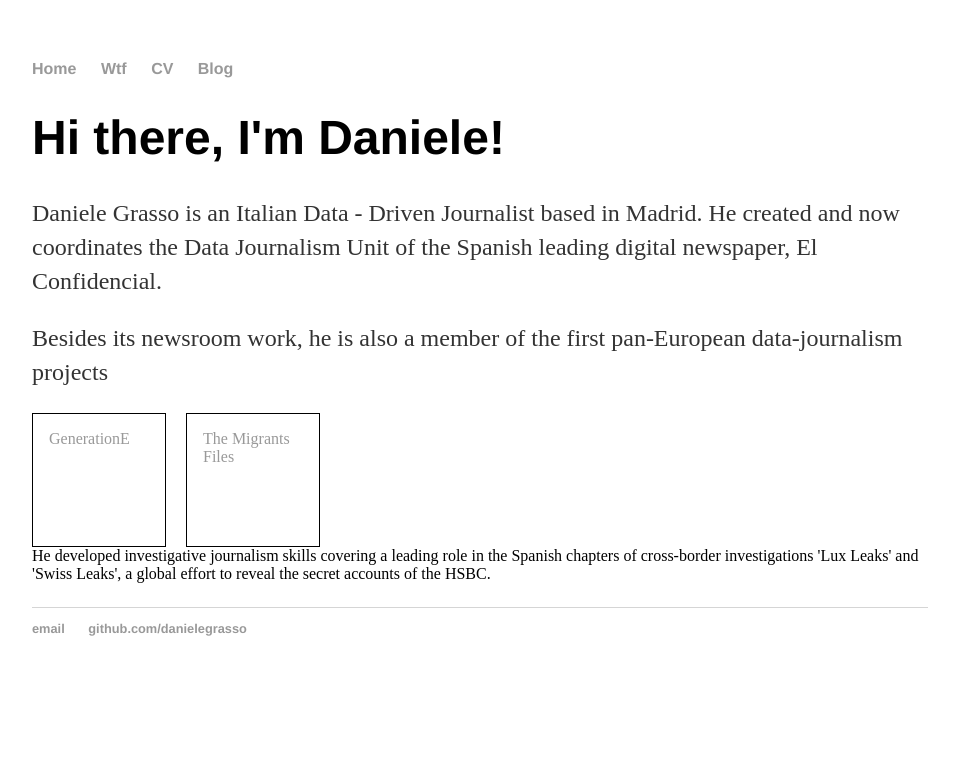
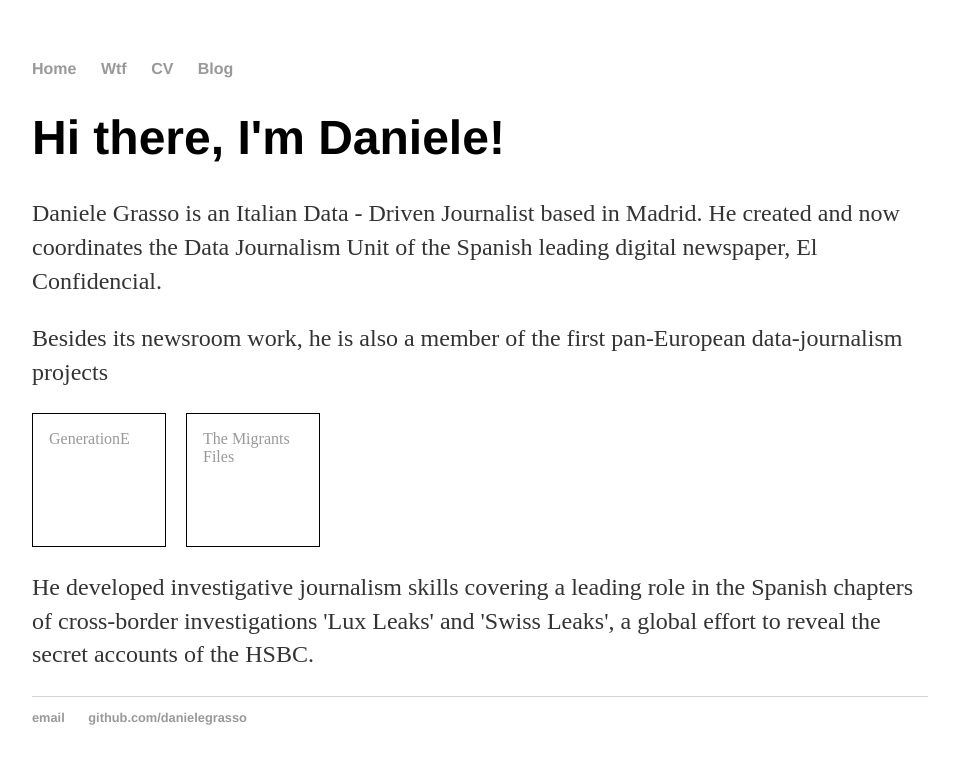
Before and after one commit to danielegrasso/danielegrasso.github.io, a Jekyll site: the page built from index.html, in a window 1280 px wide. Shown: the top 764 px of the page, without its empty margins (160-1119 px from the left). Built offline with Jekyll 4.4.1, drawn with Linux system fonts in a browser that asks for light colours.

Commit message:
Update index.html
Cancel second div blurb

```diff
--- a/index.html
+++ b/index.html
@@ -17,6 +17,5 @@ style="border:thin solid black";>
 style="border:thin solid black; display: inline-block">
 	<a href="http://www.themigrantsfiles.com/" target=_blank>The Migrants Files</a>
 </div>
-<div class="blurb"
+
 <p>He developed investigative journalism skills covering a leading role in the Spanish chapters of cross-border investigations 'Lux Leaks' and 'Swiss Leaks', a global effort to reveal the secret accounts of the HSBC.</p>
-</div>
```
